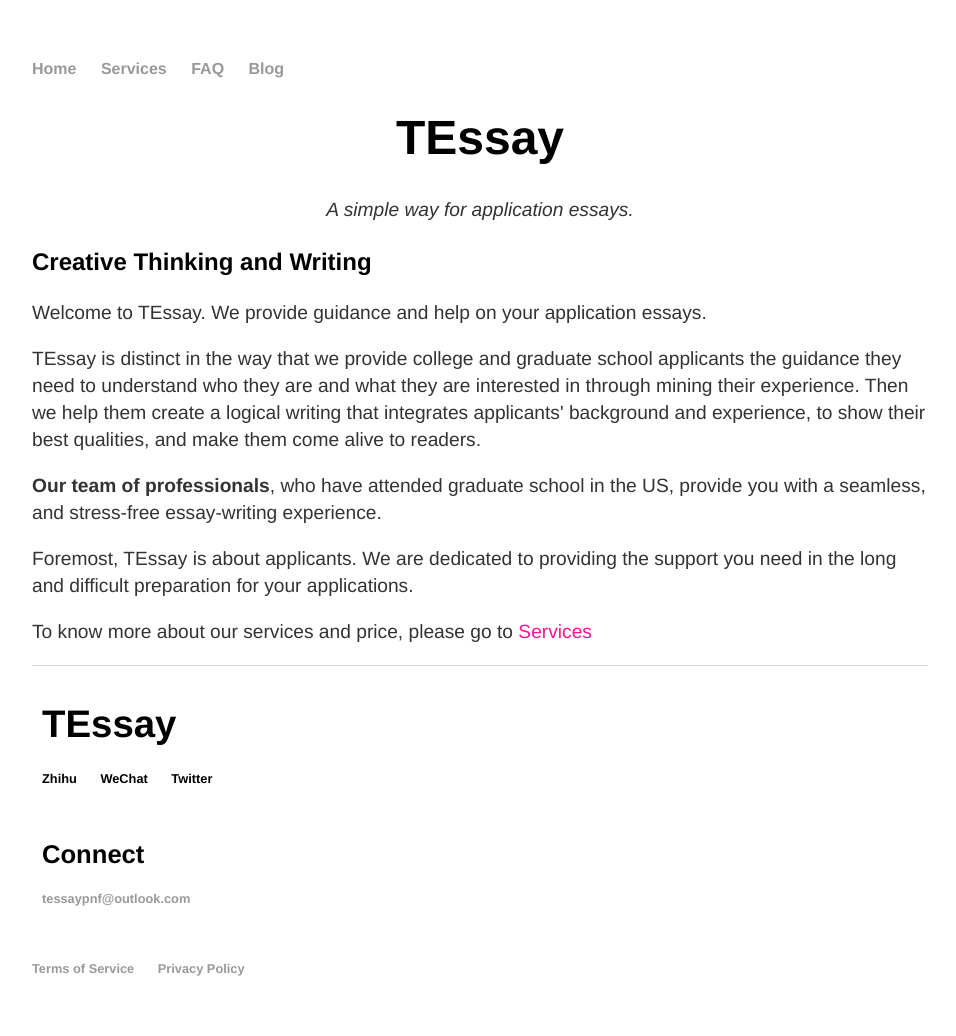
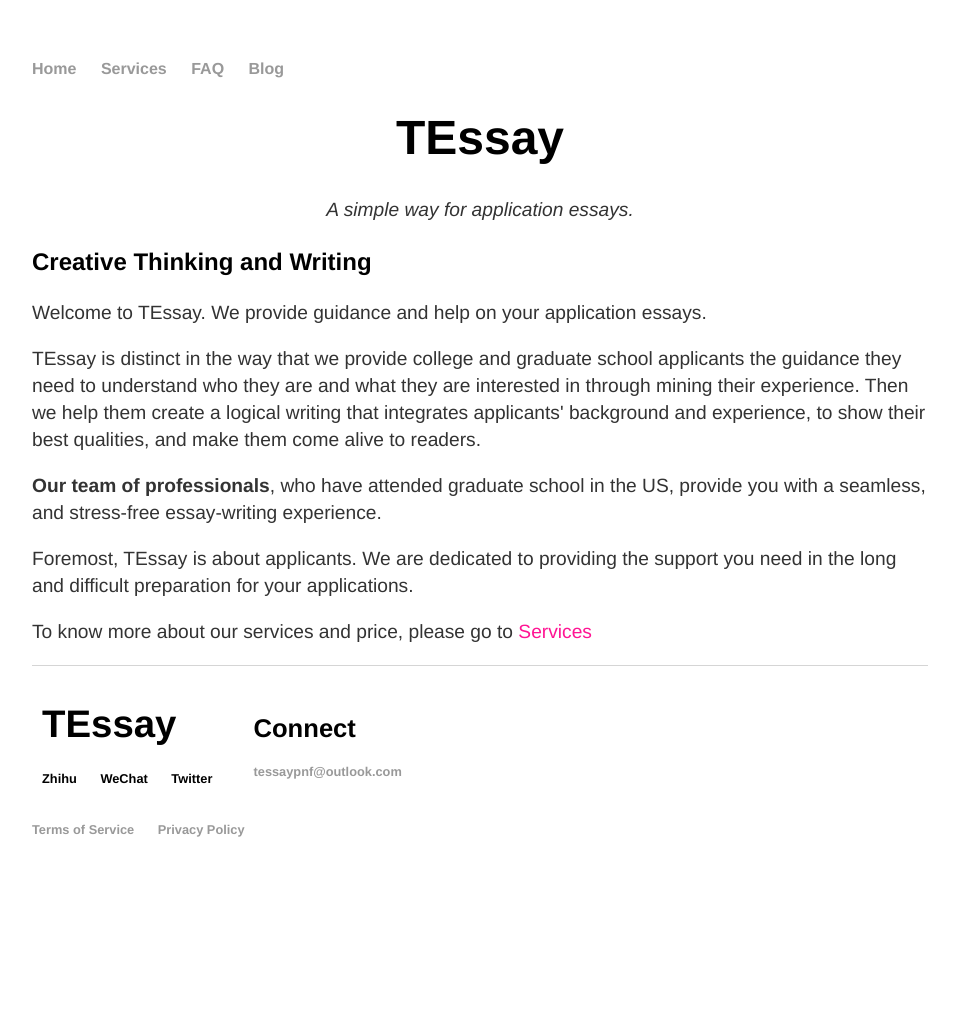
Before and after one commit to RagingTiger/PnFTech.github.io, a Jekyll site: the page built from index.html, in a window 1280 px wide. Shown: the whole page, without its empty margins (160-1116 px from the left). Built offline with Jekyll 4.4.1, drawn with Linux system fonts in a browser that asks for light colours; after the commit the page ends 900 px from its top, so only the background shows below that.

Commit message:
edited css

```diff
--- a/css/main.css
+++ b/css/main.css
@@ -20,6 +20,7 @@ nav ul li, footer ul li {
     width:100%;
 }
 .column {
+    display: table-cell;
     padding: 10px;
     width: 30%;
 
```
